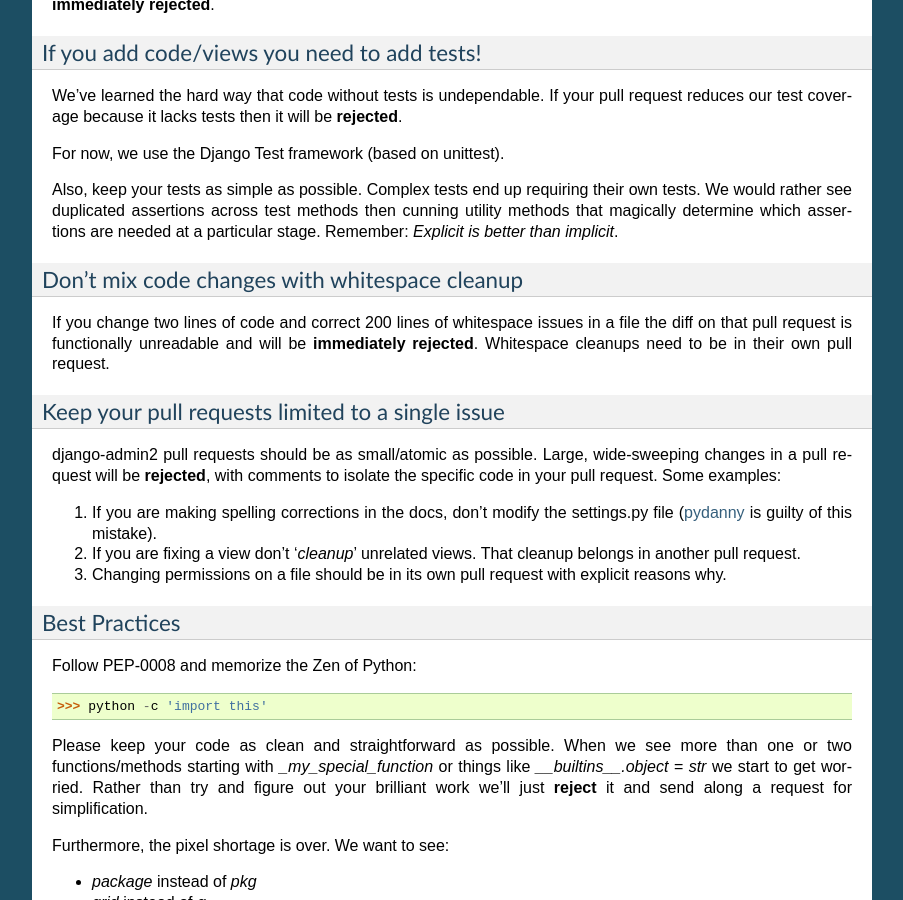
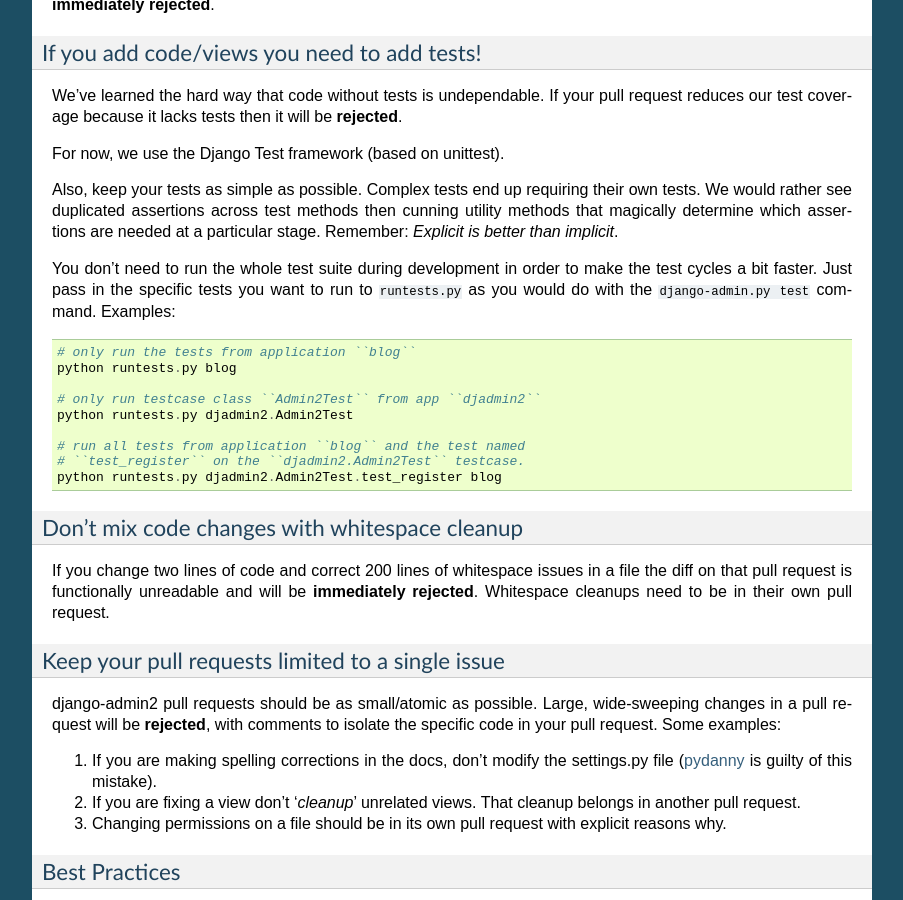
Before and after one commit to jazzband/django-admin2, a Sphinx documentation site: the page built from docs/contributing.rst, in a window 1280 px wide and 900 px high, scrolled down 2562 px. Shown: the whole window, without its empty margins (198-1101 px from the left). Built offline with Sphinx 7.4.7, drawn with Linux system fonts in a browser that asks for light colours.

Commit message:
Adding docs for optional runtests.py arguments.

```diff
--- a/docs/contributing.rst
+++ b/docs/contributing.rst
@@ -142,6 +142,21 @@
 
 Also, keep your tests as simple as possible. Complex tests end up requiring their own tests. We would rather see duplicated assertions across test methods then cunning utility methods that magically determine which assertions are needed at a particular stage. Remember: `Explicit is better than implicit`.
 
+You don't need to run the whole test suite during development in order to make
+the test cycles a bit faster. Just pass in the specific tests you want to run
+to ``runtests.py`` as you would do with the ``django-admin.py test`` command.
+Examples::
+
+    # only run the tests from application ``blog``
+    python runtests.py blog
+
+    # only run testcase class ``Admin2Test`` from app ``djadmin2``
+    python runtests.py djadmin2.Admin2Test
+
+    # run all tests from application ``blog`` and the test named
+    # ``test_register`` on the ``djadmin2.Admin2Test`` testcase.
+    python runtests.py djadmin2.Admin2Test.test_register blog
+
 Don't mix code changes with whitespace cleanup
 ----------------------------------------------
 
```
Also changed, not shown: runtests.py (+20 -0 lines).
